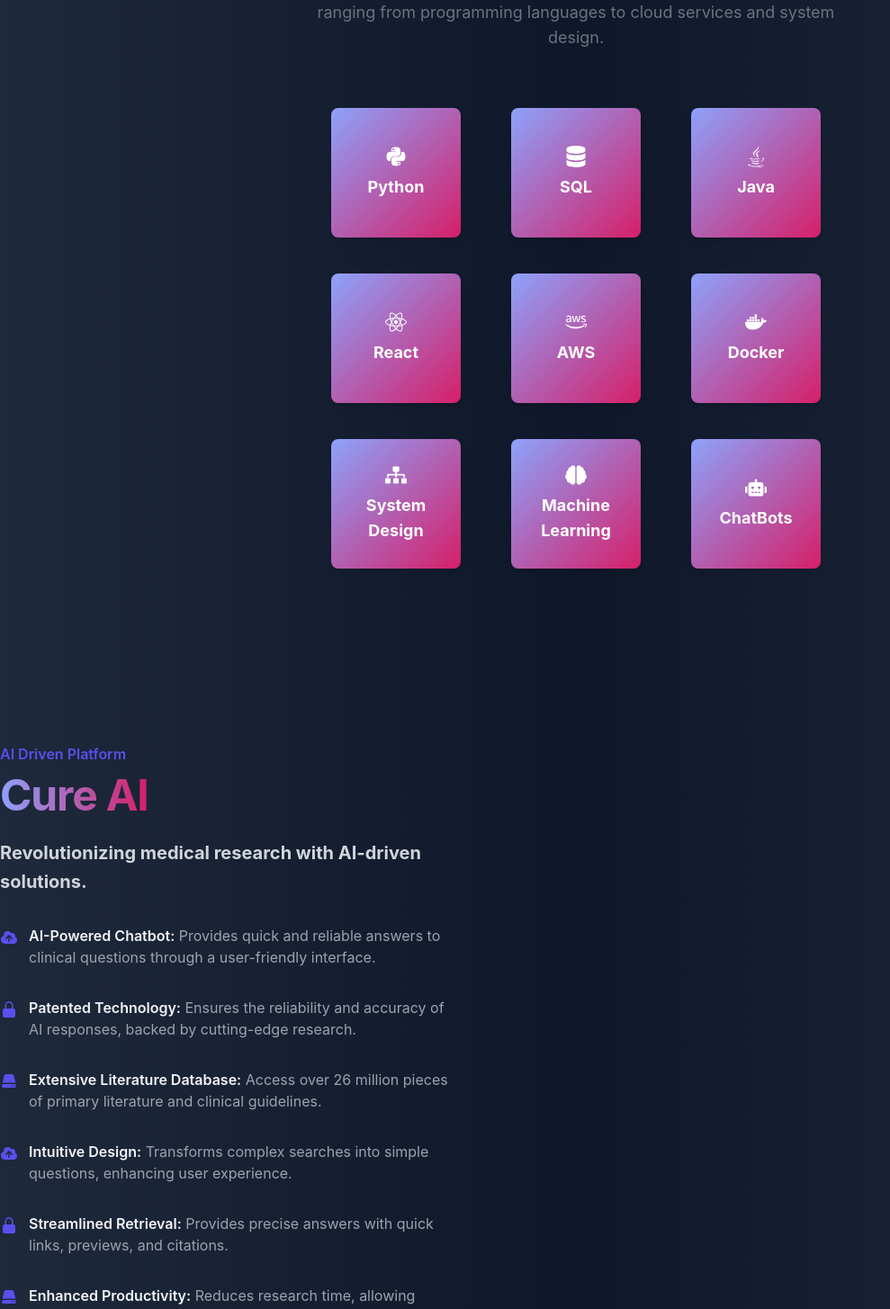
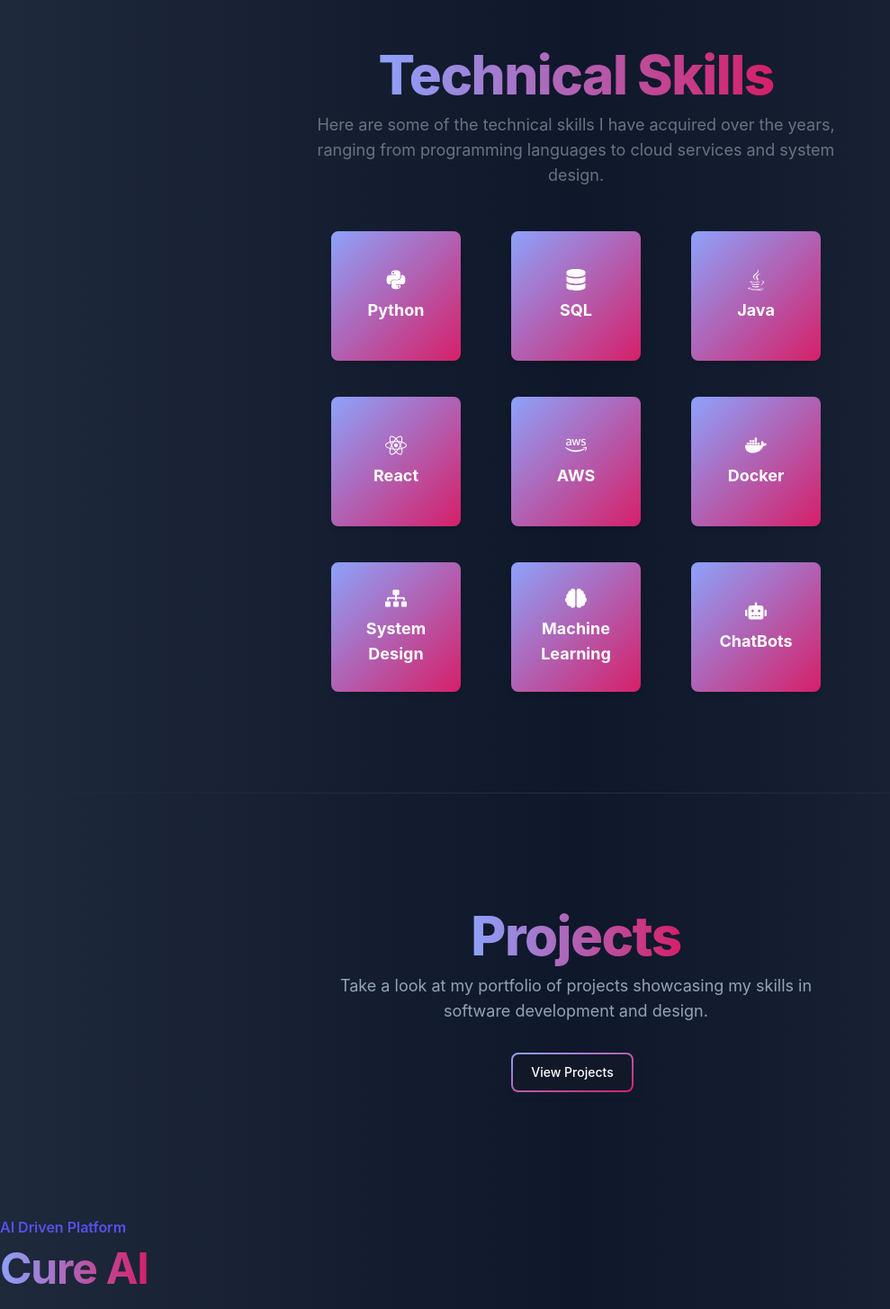
Before and after one commit to Jared-Watson1/personal-website, a React (Create React App) app in the folder personal-website/: page / in a window 1280 px wide. Shown: the part 860-2315 px from the top of the page at 90% size, without its empty margins (0-989 px from the left). Built offline with nearby package versions, Linux system fonts and the light colour scheme.

Commit message:
added feature section and changes spacing between components

```diff
--- a/personal-website/src/App.js
+++ b/personal-website/src/App.js
@@ -3,13 +3,26 @@
 import HeroSection from "./HeroSection";
 import Skills from "./Skills";
 import CureShowcase from "./CureShowcase";
+import ProjectSection from "./ProjectSection";
+import Divider from "./Divider";
 
 function App() {
   return (
     <div className="bg-gradient-to-r from-slate-800 via-slate-900 to-slate-800 min-h-screen">
-      <HeroSection />
-      <Skills />
-      <CureShowcase />
+      <div className="py-8">
+        <HeroSection />
+      </div>
+      <Divider />
+      <div className="py-8">
+        <Skills />
+      </div>
+      <Divider />
+      <div className="py-8">
+        <ProjectSection />
+      </div>
+      <div>
+        <CureShowcase />
+      </div>
     </div>
   );
 }
--- a/personal-website/src/CureShowcase.js
+++ b/personal-website/src/CureShowcase.js
@@ -33,7 +33,7 @@
   }, []);
 
   return (
-    <div className="relative isolate overflow-hidden bg-gradient-to-r from-slate-800 via-slate-900 to-slate-800 px-6 py-24 sm:py-32 lg:overflow-visible lg:px-0">
+    <div className="relative isolate overflow-hidden bg-gradient-to-r from-slate-800 via-slate-900 to-slate-800 px-6 py-8 sm:py-12 lg:overflow-visible lg:px-0">
       <div className="mx-auto grid max-w-7xl grid-cols-1 gap-x-8 gap-y-16 lg:grid-cols-2 lg:gap-y-10 lg:items-center">
         <div className="lg:pr-4">
           <div className="lg:max-w-lg">
--- /dev/null
+++ b/personal-website/src/Divider.js
@@ -0,0 +1,7 @@
+import React from "react";
+
+export default function Divider() {
+  return (
+    <hr className="my-12 h-px border-t-0 bg-transparent bg-gradient-to-r from-transparent via-neutral-500 to-transparent opacity-25 dark:opacity-100" />
+  );
+}
--- /dev/null
+++ b/personal-website/src/ProjectSection.js
@@ -0,0 +1,42 @@
+import React from "react";
+
+const ProjectSection = () => {
+  return (
+    <div className="relative isolate overflow-hidden px-6 py-8 sm:py-12 lg:overflow-visible lg:px-0">
+      <div className="mx-auto flex justify-center px-4 sm:px-6 lg:px-8">
+        <div className="text-center">
+          <h1 className="text-4xl font-extrabold tracking-tight text-slate-200 sm:text-5xl md:text-6xl">
+            <span className="block xl:inline">
+              <span className="bg-gradient-to-r from-indigo-400 to-pink-600 bg-clip-text text-transparent">
+                Projects
+              </span>
+            </span>
+            <div className="mt-2">
+              <span className="relative mt-3 whitespace-nowrap text-blue-600">
+                <span className="relative"></span>
+              </span>
+            </div>
+          </h1>
+          <p className="mx-auto mt-3 max-w-xl text-lg text-slate-400">
+            Take a look at my portfolio of projects showcasing my skills in
+            software development and design.
+          </p>
+          <div className="mt-5 sm:mt-8 sm:flex sm:justify-center space-y-3 sm:space-y-0 sm:space-x-3">
+            <div className="rounded-md shadow">
+              <a
+                className="relative inline-flex items-center justify-center p-0.5 mb-2 me-2 overflow-hidden text-sm font-medium rounded-lg group bg-gradient-to-br from-indigo-400 to-pink-600 group-hover:from-indigo-400 group-hover:to-pink-600 hover:text-white text-white focus:ring-4 focus:outline-none focus:ring-indigo-800"
+                href="#projects"
+              >
+                <span className="relative px-5 py-2.5 transition-all ease-in duration-75 bg-gray-900 rounded-md group-hover:bg-opacity-0">
+                  View Projects
+                </span>
+              </a>
+            </div>
+          </div>
+        </div>
+      </div>
+    </div>
+  );
+};
+
+export default ProjectSection;
--- a/personal-website/src/Skills.js
+++ b/personal-website/src/Skills.js
@@ -25,7 +25,7 @@
 
 const Skills = () => {
   return (
-    <div className="flex justify-center items-center py-16">
+    <div className="flex justify-center items-center py-8">
       <div className="mx-auto flex flex-col justify-center px-4 sm:px-6 lg:px-8">
         <div className="text-center">
           <h2 className="text-4xl font-extrabold tracking-tight text-slate-200 sm:text-5xl md:text-6xl">
@@ -35,12 +35,12 @@
               </span>
             </span>
           </h2>
-          <p className="mx-auto mt-3 max-w-xl text-lg text-gray-500 dark:text-slate-400 sm:mt-5 md:mt-5">
+          <p className="mx-auto mt-3 max-w-xl text-lg text-gray-500 dark:text-slate-400">
             Here are some of the technical skills I have acquired over the
             years, ranging from programming languages to cloud services and
             system design.
           </p>
-          <div className="mt-16 grid grid-cols-1 gap-x-6 gap-y-10 sm:grid-cols-2 lg:grid-cols-3 justify-items-center">
+          <div className="mt-12 grid grid-cols-1 gap-x-6 gap-y-10 sm:grid-cols-2 lg:grid-cols-3 justify-items-center">
             {skills.map((skill) => (
               <div
                 key={skill.name}
```
